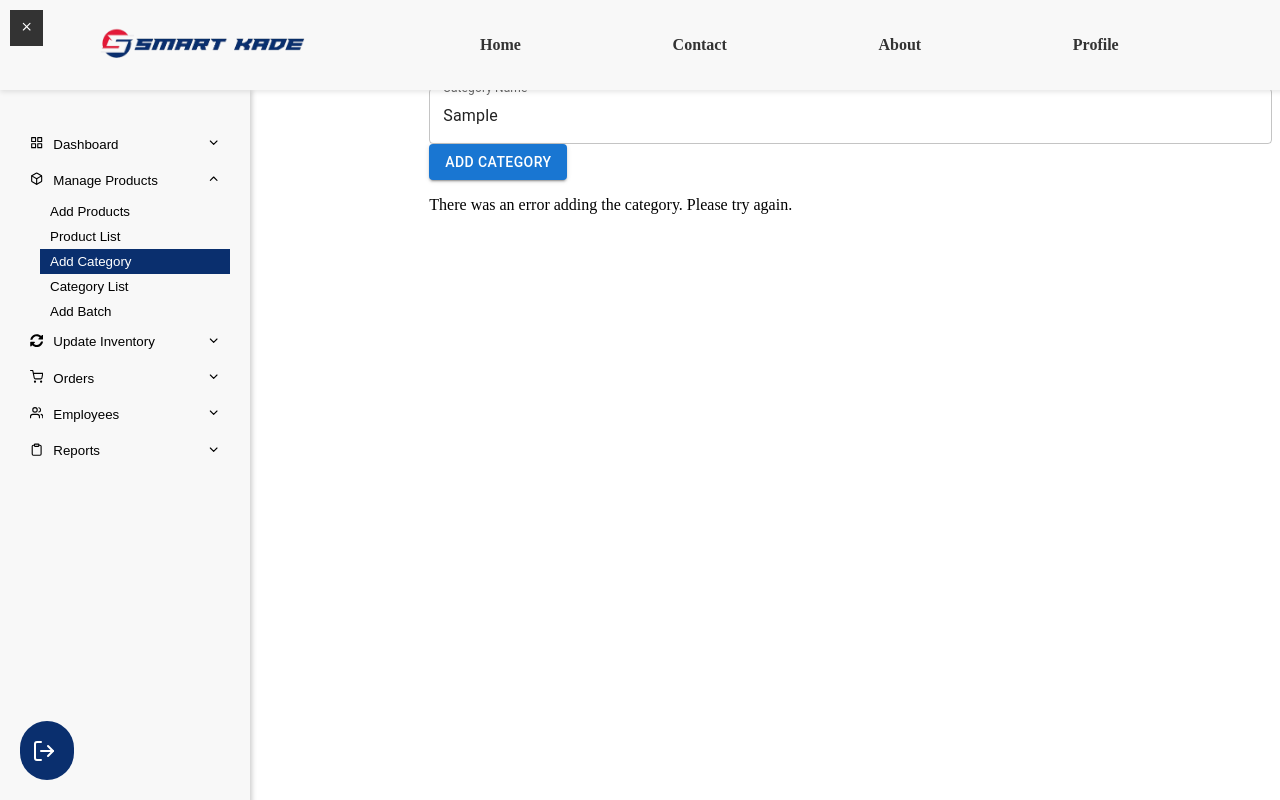
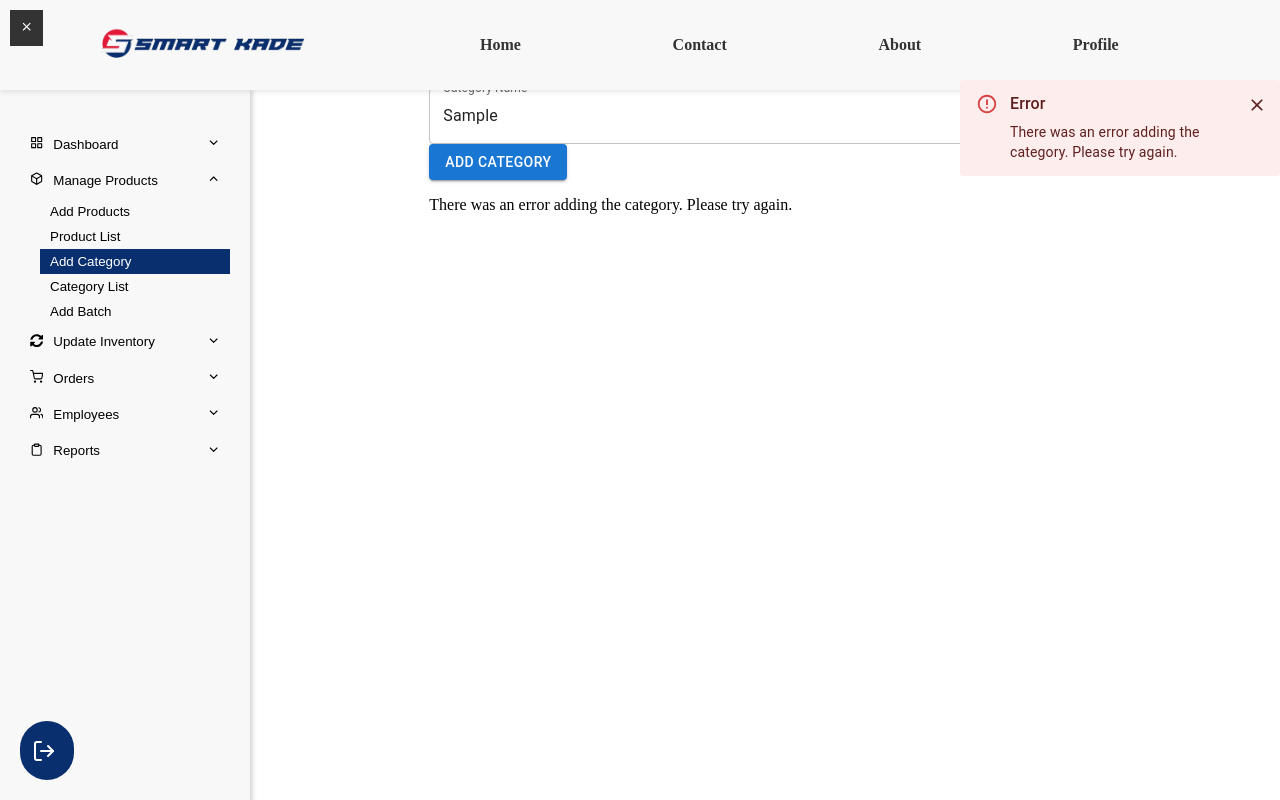
Before and after one commit to pasanmayura/Ecommerce_Website, a Next.js app in the folder frontend-admin/: page /AddCategory in a window 1280 px wide. Both pictures are taken after typing "Sample" into the empty fields and a click on the button "ADD CATEGORY". Built offline with nearby package versions, Linux system fonts and the light colour scheme; no server answers.

Commit message:
add alert component for category addition feedback and integrate with AddCategory page

```diff
--- a/frontend-admin/src/app/AddCategory/page.js
+++ b/frontend-admin/src/app/AddCategory/page.js
@@ -5,11 +5,13 @@ import { Button, TextField } from "@mui/material";
 import { Header } from "@/components/Header";
 import { Sidebar } from "@/components/Sidebar";
 import { addCategory } from "@/Services/categoryService";
+import AlertComponent from '@/components/AlertComponent';
 import "@/styles/Structure.css";
 
 const AddCategory = () => {
   const [Category_Name, setCategory_Name] = useState('');
   const [errorMessage, setErrorMessage] = useState('');
+  const [alert, setAlert] = useState({ severity: '', title: '', message: '' });
 
   const handleCategoryName = (e) => {
     setCategory_Name(e.target.value);
@@ -19,19 +21,23 @@ const AddCategory = () => {
     e.preventDefault();
     if (!Category_Name) {
       setErrorMessage('Category Name is required');
-      alert('Category Name is required');
+      setAlert({ severity: 'warning', title: 'Warning', message: 'Category Name is required' });
     } else {
       setErrorMessage('');
       const result = await addCategory(Category_Name);
       if (result.message === 'Category added successfully') {
-        alert('Category Added');
+        setAlert({ severity: 'success', title: 'Success', message: 'Category is Added' });
         setCategory_Name('');
       } else {
         setErrorMessage(result.message);
-        alert(result.message);
+        setAlert({ severity: 'error', title: 'Error', message: result.message });
       }
     }
   }
+
+  const closeAlert = () => {
+    setAlert({ severity: '', title: '', message: '' });
+  };
 
   return (
     <div className="common">
@@ -61,6 +67,15 @@ const AddCategory = () => {
             </div>
           </div>
       </main>
+      {alert.message && (
+        <AlertComponent
+          severity={alert.severity}
+          title={alert.title}
+          message={alert.message}
+          onClose={closeAlert}
+          sx={{ width: '25%', position: 'fixed', top: '10%', left: '75%', zIndex: 9999 }}
+        />
+      )}
     </div>
   );
 };
--- /dev/null
+++ b/frontend-admin/src/components/AlertComponent.js
@@ -0,0 +1,22 @@
+import React, { useEffect} from 'react';
+import Alert from '@mui/material/Alert';
+import AlertTitle from '@mui/material/AlertTitle';
+import Stack from '@mui/material/Stack';
+
+export default function AlertComponent({ severity, title, message, onClose, sx }) {
+    useEffect(() => {
+        const timer = setTimeout(() => {
+          onClose();
+        }, 3000);
+        return () => clearTimeout(timer);
+        }, [onClose]);
+
+    return (
+        <Stack sx={{ width: '100%', ...sx }} spacing={2}>
+        <Alert severity={severity} onClose={onClose}>
+            {title && <AlertTitle>{title}</AlertTitle>}
+            {message}
+        </Alert>
+        </Stack>
+    );
+}
```
